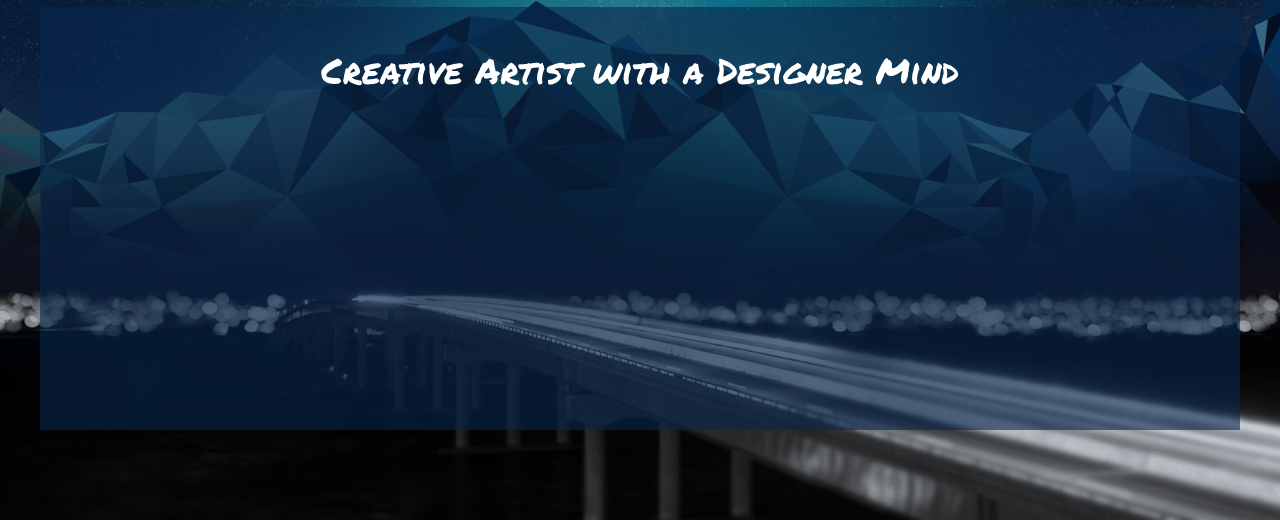
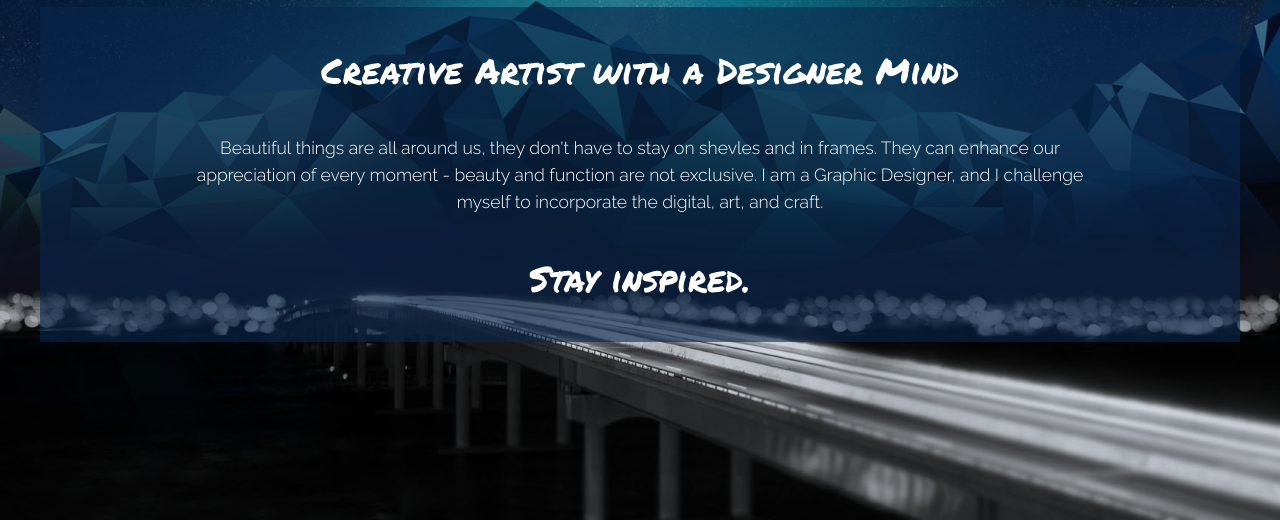
Before and after one commit to Maelarky/Maelarky.github.io, a plain HTML site: page index.html in a window 1280 px wide. Shown: the part 278-798 px from the top of the page. Drawn offline with nearby package versions, Linux system fonts and the light colour scheme; some packages are replaced by stand-ins of ours; a script that the page names is missing.

```diff
--- a/index.html
+++ b/index.html
@@ -97,10 +97,16 @@
         <div class="row">
             <div class="container">
                 <div class="row" style="background-color:rgba(9, 39, 78, .6)">
-                  <div class="col-lg-12" style="text-align:center; height: 12em; font-family: Permanent Marker; font-size: 2.2em; padding-top:50px">
+                  <div class="col-lg-12" style="text-align:center; font-family: Permanent Marker; font-size: 2.2em; padding-bottom:50px; padding-top:50px">
                       Creative Artist with a Designer Mind
                   </div>
-                  <div class="col-lg-12">
+                  <div class="col-lg-12" style="text-align:center; font-family: Raleway; font-size: 1.1em;padding-left: 150px;padding-right: 150px; ">
+                      Beautiful things are all around us, they don't have to stay on shevles and in frames.
+                      They can enhance our appreciation of every moment - beauty and function are not exclusive.
+                      I am a Graphic Designer, and I challenge myself to incorporate the digital, art, and craft.
+                  </div>
+                  <div class="col-lg-12" style="text-align:center; font-family: Permanent Marker; font-size: 2.2em; padding-bottom:50px; padding-top:50px">
+                    Stay inspired.
                   </div>
                 </div>
                 <!--
```
